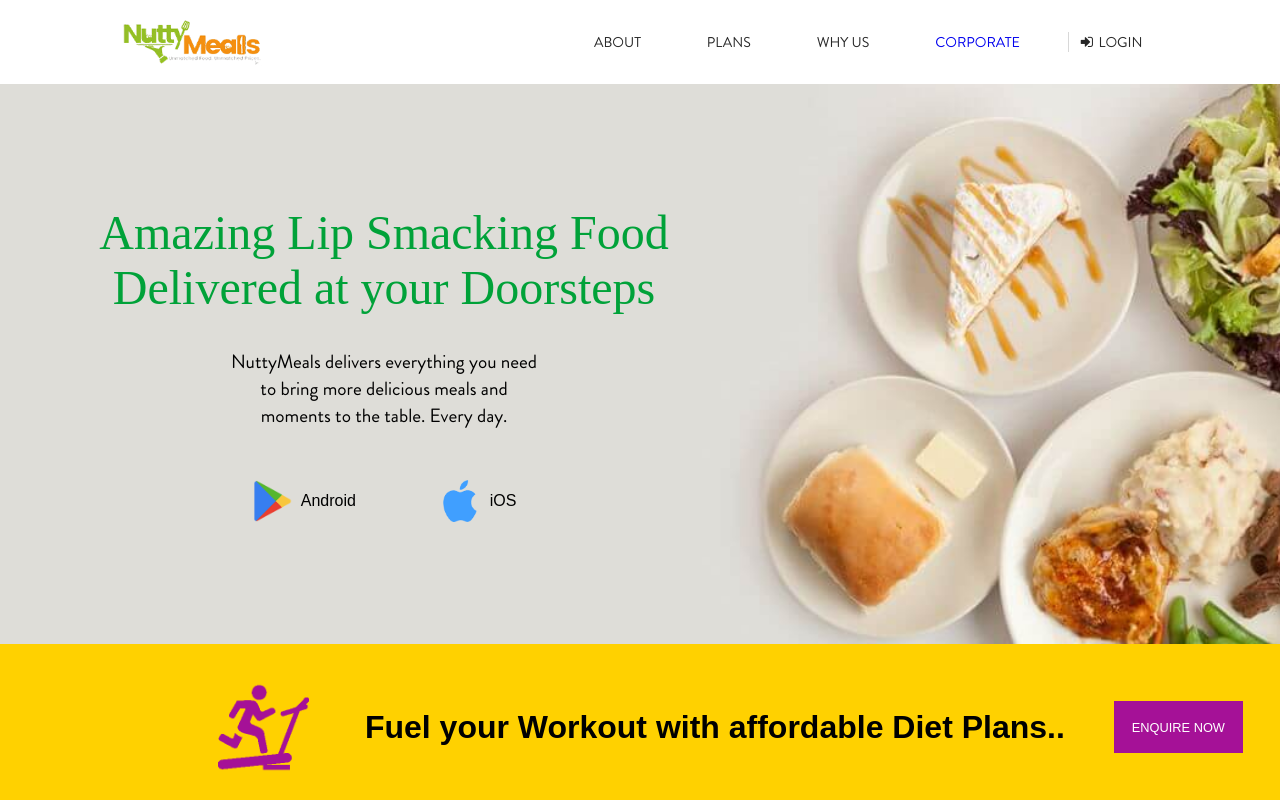
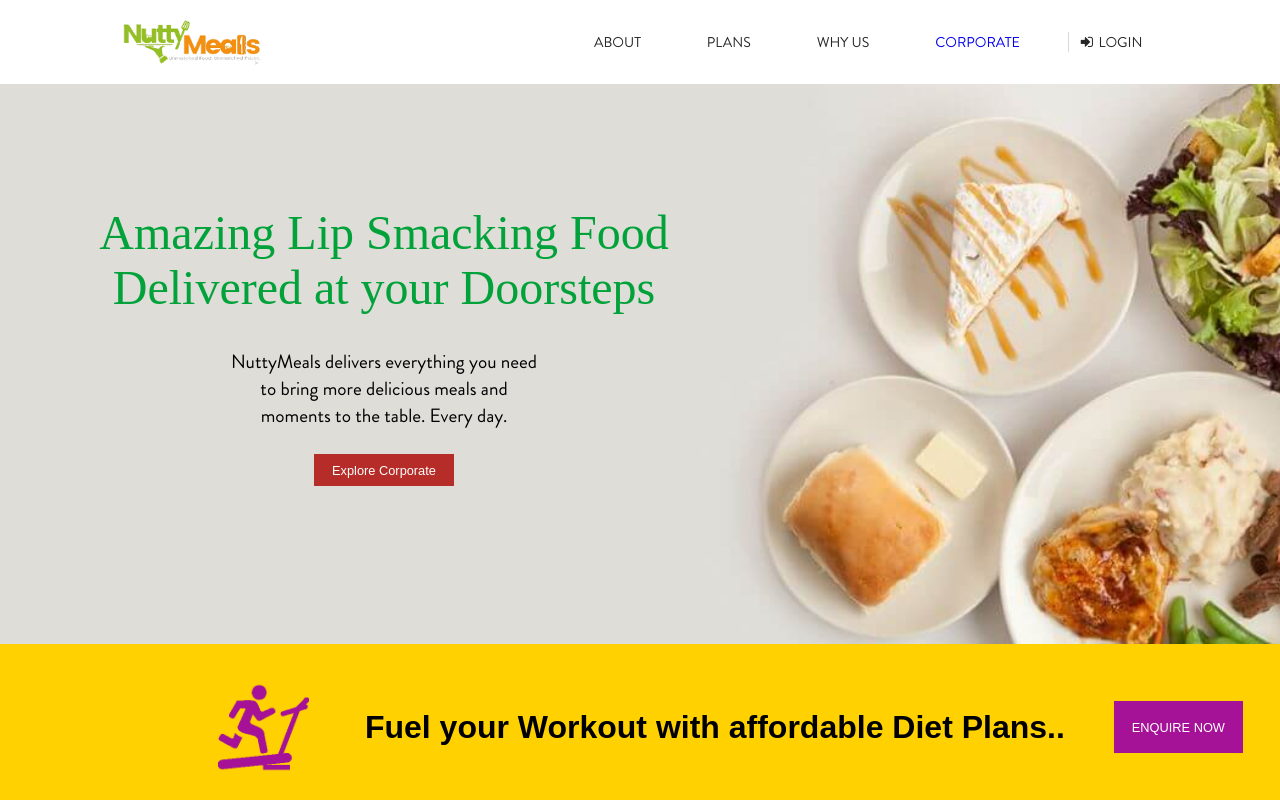
Before and after one commit to sidharth6323/nuttymeals-frontend, a plain HTML site: page index.html in a window 1280 px wide. Drawn offline with nearby package versions, Linux system fonts and the light colour scheme; some packages are replaced by stand-ins of ours; no server answers; a web font is replaced by a local one.

Commit message:
changed corporate content

```diff
--- a/css/style.css
+++ b/css/style.css
@@ -708,6 +708,7 @@ nav .top-menu-container
 {
   display: inline-block;
   width: 50%;
+  text-align: center;
   padding-top: 2%;
 }
 .section1 .section1-content h1
--- a/index.html
+++ b/index.html
@@ -588,15 +588,21 @@
         <p>
           NuttyMeals delivers everything you need to bring more delicious meals and moments to the table. Every day.
         </p>
+        <a href="/corporate.html">
+          <div class="boxinput-container">
+            <input type="button" value="Explore Corporate" />
+          </div>
+        </a>
         <div class="app">
-          <div class="app-item">
+          <!--<div class="app-item">
             <img src="img/play-store-icon.png" class="icon"/>
             <span>Android</span>
           </div>
           <div class="app-item ios">
             <img src="img/apple-logo.png" class="icon"/>
             <span>iOS</span>
-          </div>
+          </div>-->
+
         </div>
       </div>
     </div>
```
